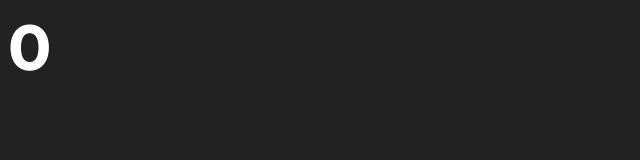
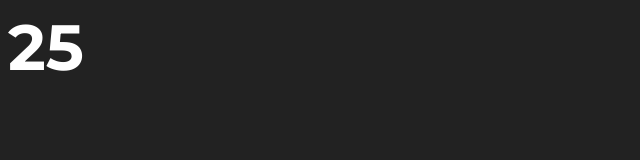
Before and after one commit to harryjamesuk/Countdown, a plain HTML site: page index.html in a window 1280 px wide. Shown: the whole page, without its empty margins (0-640 px from the left). Drawn offline with Linux system fonts and the light colour scheme.

Commit message:
Update index.html

```diff
--- a/index.html
+++ b/index.html
@@ -1,12 +1,12 @@
 <!DOCTYPE html>
 <link href='https://fonts.googleapis.com/css?family=Montserrat:700' rel='stylesheet' type='text/css'>
-<a id="text" class="text" width="300px"></a>
+<a id="text" class="text" width="350px"></a>
 <head>
 
 </head>
 <body bgcolor="#222222">
 <script>
-var counter = 5;
+var counter = 30;
 var newElement = document.createElement("p");
 // Could be refactored
 document.getElementById("text").style.fontSize="64px"
```
